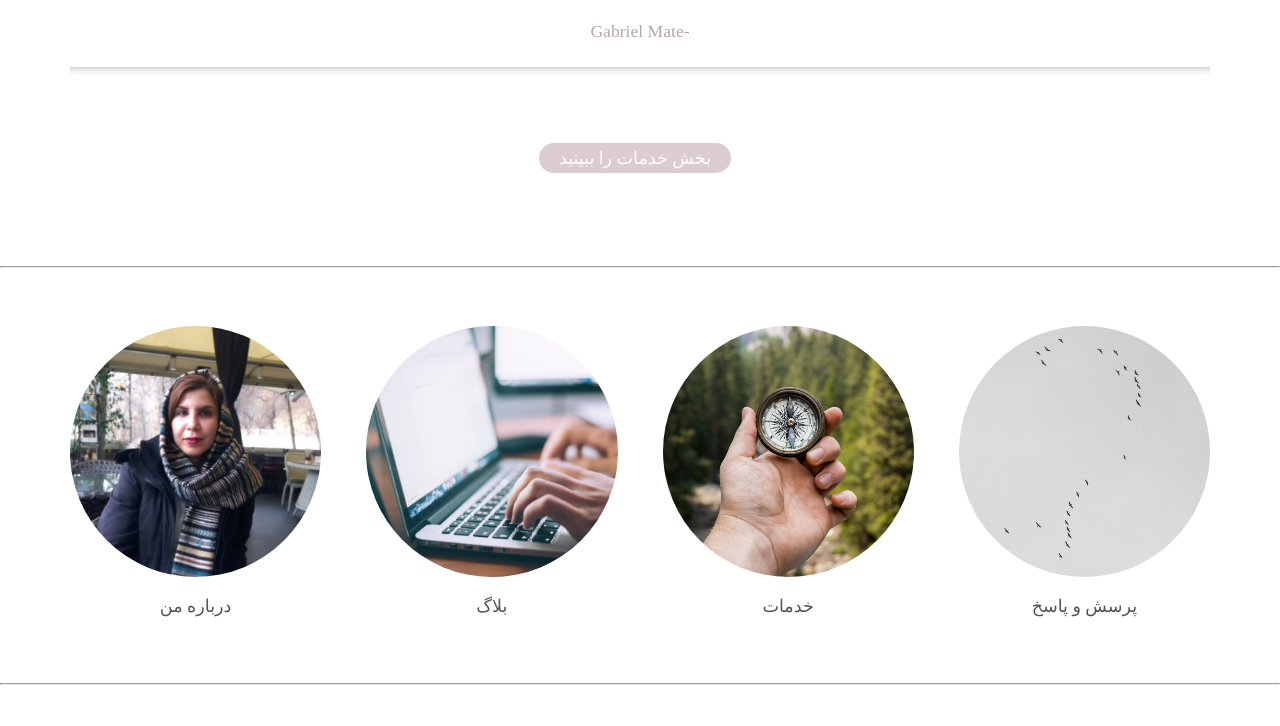
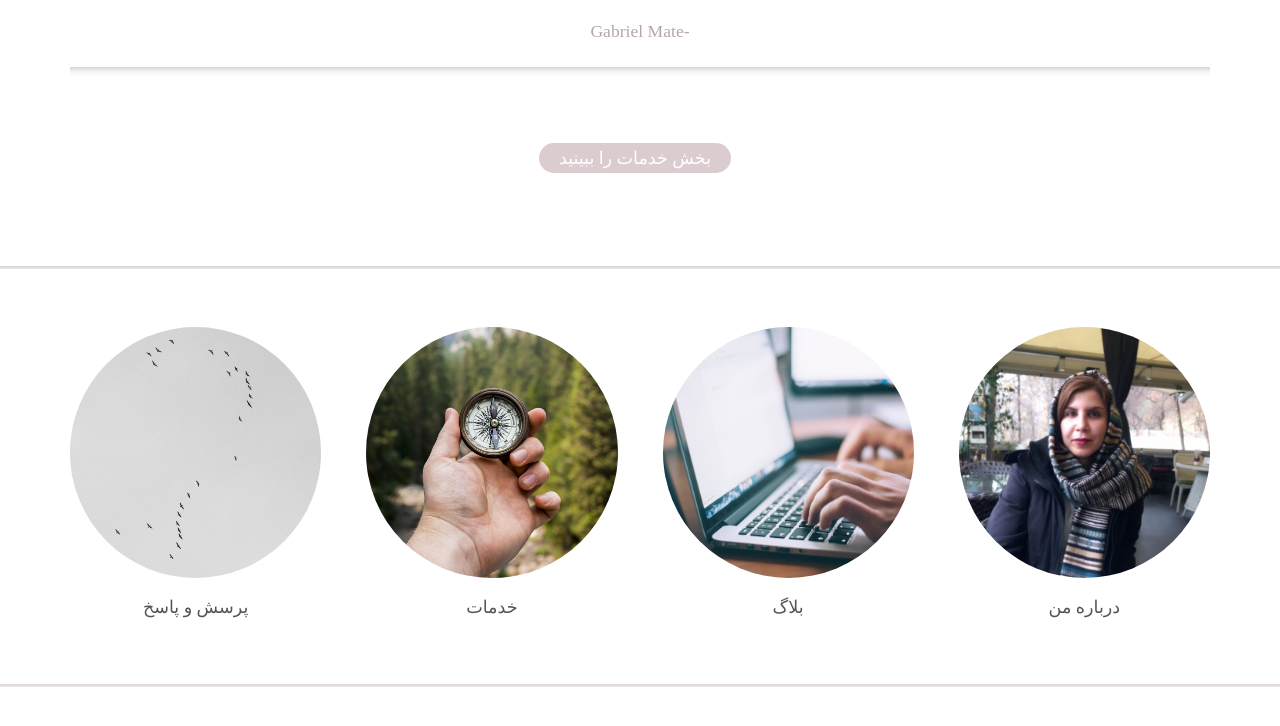
Before and after one commit to saeed-sufi/ned, a website: page app/index.html in a window 1280 px wide. Shown: the part 1311-2037 px from the top of the page. Drawn offline with Linux system fonts and the light colour scheme; a web font is replaced by a local one.

Commit message:
all changes updated

```diff
--- /dev/null
+++ b/app/assets/styles/modules/_footer.css
@@ -0,0 +1,7 @@
+.footer {
+  background-color: $mainPinkColor;
+  color:#FFF;
+
+
+
+}
--- a/app/assets/styles/modules/_get-started.css
+++ b/app/assets/styles/modules/_get-started.css
@@ -1,16 +1,21 @@
 .get-started {
 
   text-align: center;
-  color: $textColor;
   font-size: 1.1rem;
 
-  &:hover &__item{
-    opacity: .6;
+  &--opacity:hover &__item{
+    opacity: .5;
   }
 
-  & &__item:hover {
+  &--opacity &__item:hover {
     opacity: 1;
     transform:  scale(1.1);
+  }
+
+  &--hr {
+    height: 3px;
+    border: 0;
+    box-shadow: 0 10px 10px -10px $mainPinkColor inset;
   }
 
   &__item {
@@ -24,7 +29,6 @@
   }
 
   &__img {
-    /* display: inline-block; */
     border-radius: 50%;
   }
 
@@ -34,10 +38,7 @@
 
 
   &__item-subtitle {
-    /* display: inline-block; */
-    margin-top: 0;
+      margin-top: 0;
     margin-bottom: 0;
-
-
   }
 }
--- a/app/assets/styles/styles.css
+++ b/app/assets/styles/styles.css
@@ -12,3 +12,4 @@
 @import "./modules/_page-section.css";
 @import "./modules/_btn.css";
 @import "./modules/_get-started.css";
+@import "./modules/_footer.css";
--- a/app/index.html
+++ b/app/index.html
@@ -24,7 +24,7 @@
           <li><a href="#">مقالات</a></li>
           <li><a href="#"> کتاب ها</a></li>
           <li><a href="#">بلاگ</a> </li>
-        <li class="navbar__current-item"><a  href="#">خانه</a> </li>
+          <li class="navbar__current-item"><a href="#">خانه</a> </li>
         </div>
       </ul>
     </nav>
@@ -93,22 +93,14 @@
   </div>
 
   <div class="page-section">
-    <hr>
+    <hr class="get-started--hr">
     <section class="get-started">
       <div class="wrapper">
-
-        <div class="row row--gutters">
-          <div class="get-started__item row--medium-3">
+        <div class="row row--gutters get-started--opacity">
+          <div class="get-started__item row--medium-3 ">
             <a href="#">
-              <img src="./assets/images/me.jpg" alt="" class="get-started__img">
-              <p class="get-started__item-subtitle">درباره من </p>
-            </a>
-          </div>
-
-          <div class="get-started__item row--medium-3">
-            <a href="#">
-              <img src="./assets/images/blog1-1.jpg" alt="" class="get-started__img">
-              <p class="get-started__item-subtitle">بلاگ </p>
+              <img src="./assets/images/faq2-1.jpg" alt="" class="get-started__img">
+              <p class="get-started__item-subtitle">پرسش و پاسخ </p>
             </a>
           </div>
 
@@ -121,16 +113,26 @@
 
           <div class="get-started__item row--medium-3">
             <a href="#">
-              <img src="./assets/images/faq2-1.jpg" alt="" class="get-started__img">
-              <p class="get-started__item-subtitle">پرسش و پاسخ </p>
+              <img src="./assets/images/blog1-1.jpg" alt="" class="get-started__img">
+              <p class="get-started__item-subtitle">بلاگ </p>
             </a>
           </div>
+
+
+          <div class="get-started__item row--medium-3">
+            <a href="#">
+              <img src="./assets/images/me.jpg" alt="" class="get-started__img">
+              <p class="get-started__item-subtitle">درباره من </p>
+            </a>
+          </div>
+
         </div>
 
       </div>
     </section>
-    <hr>
+    <hr class="get-started--hr">
   </div>
+
   <div class="page-section">
     <div class="mapouter">
       <div class="gmap_canvas"><iframe width="100%" height="500" id="gmap_canvas"
@@ -157,7 +159,9 @@
 
   <div class="page-section">
     <footer>
+      <div class="wrapper footer">
 
+      </div>
     </footer>
   </div>
 </body>
--- a/app/temp/styles/styles.css
+++ b/app/temp/styles/styles.css
@@ -676,18 +676,24 @@ img {
 .get-started {
 
   text-align: center;
-  color: #545454;
   font-size: 1.1rem;
 }
 
-.get-started:hover .get-started__item{
-    opacity: .6;
+.get-started--opacity:hover .get-started__item{
+    opacity: .5;
   }
 
-.get-started .get-started__item:hover {
+.get-started--opacity .get-started__item:hover {
     opacity: 1;
     -webkit-transform:  scale(1.1);
             transform:  scale(1.1);
+  }
+
+.get-started--hr {
+    height: 3px;
+    border: 0;
+    -webkit-box-shadow: 0 10px 10px -10px #B4A6AB inset;
+            box-shadow: 0 10px 10px -10px #B4A6AB inset;
   }
 
 .get-started__item {
@@ -701,7 +707,6 @@ img {
     }
 
 .get-started__img {
-    /* display: inline-block; */
     border-radius: 50%;
   }
 
@@ -710,9 +715,14 @@ img {
   }
 
 .get-started__item-subtitle {
-    /* display: inline-block; */
-    margin-top: 0;
+      margin-top: 0;
     margin-bottom: 0;
+  }
+
+.footer {
+  background-color: #B4A6AB;
+  color:#FFF;
 
 
-  }
+
+}
```
Lines whose indentation alone changed are shown as unchanged.
